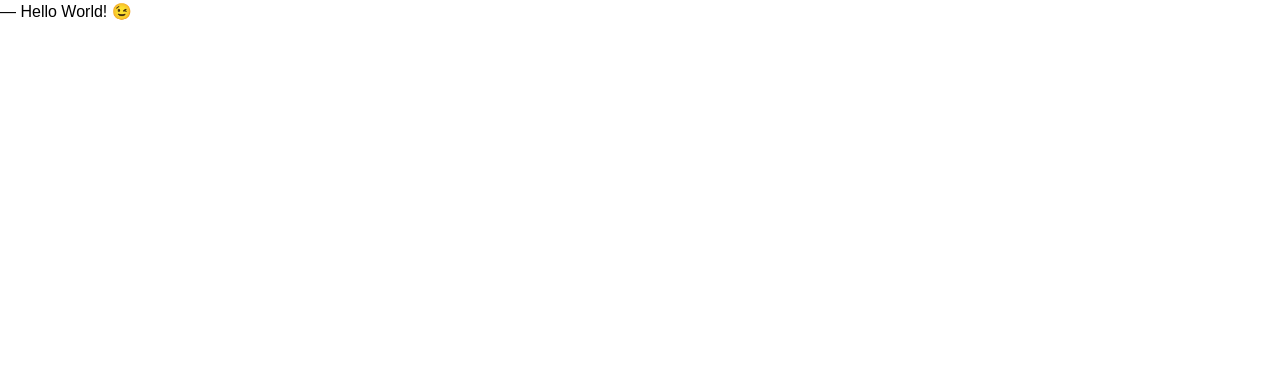
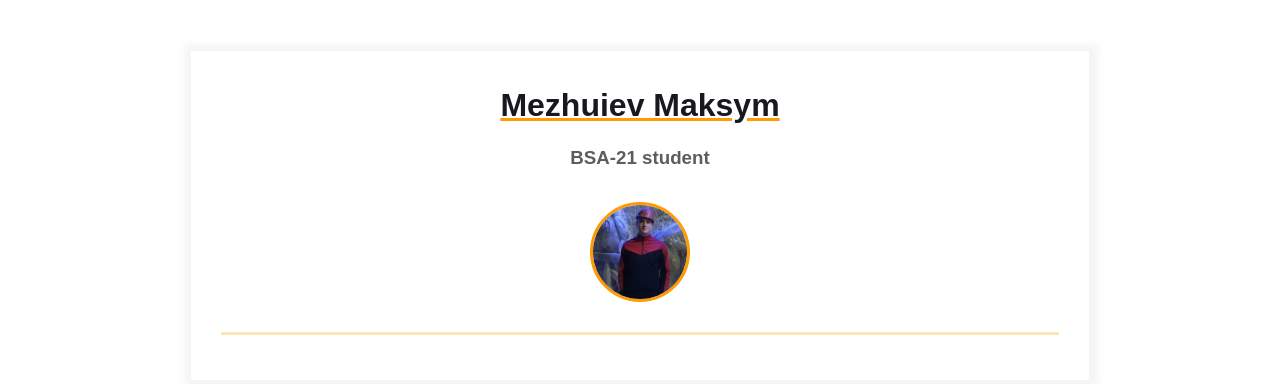
Before and after one commit to Mezhuiev2002/homepage-winter, a plain HTML site: page index.html in a window 1280 px wide. Drawn offline with Linux system fonts and the light colour scheme.

Commit message:
Add primary information

```diff
--- a/index.html
+++ b/index.html
@@ -7,6 +7,25 @@
     <title>Résumé</title>
   </head>
   <body>
-    ― Hello World! &#x1F609;
+    <main>
+      <div class="resume">
+        <div class="container">
+          <div class="resume__block">
+            <h1 class="contact-info__header">Mezhuiev Maksym</h1>
+            <h3 class="contact-info__sub-header">BSA-21 student</h3>
+
+            <div class="contact_info_container fh">
+              <div class="contact-info__block"></div>
+
+              <div class="contact-info__block contact-info__block--center">
+                <img class="contact-info__avatar" src="assets/avatar.png" alt="Avatar">
+              </div>
+
+              <div class="contact-info__block"></div>
+            </div>
+          </div>
+        </div>
+      </div>
+    </main>
   </body>
 </html>
```
Also changed, not shown: assets/avatar.png (added).
